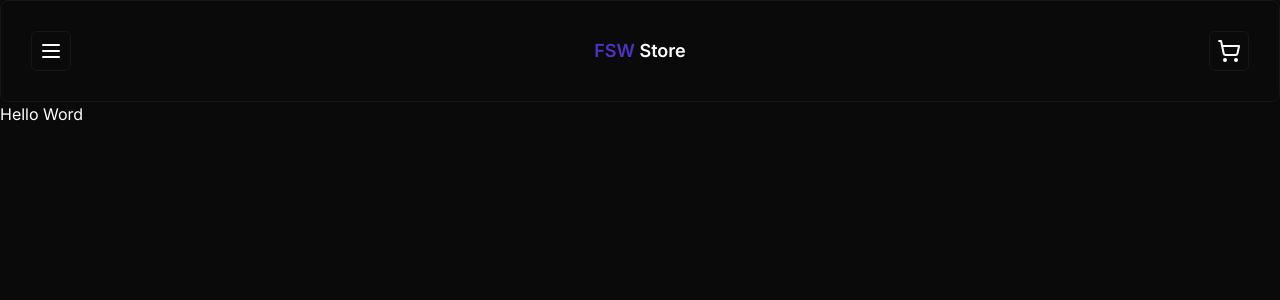
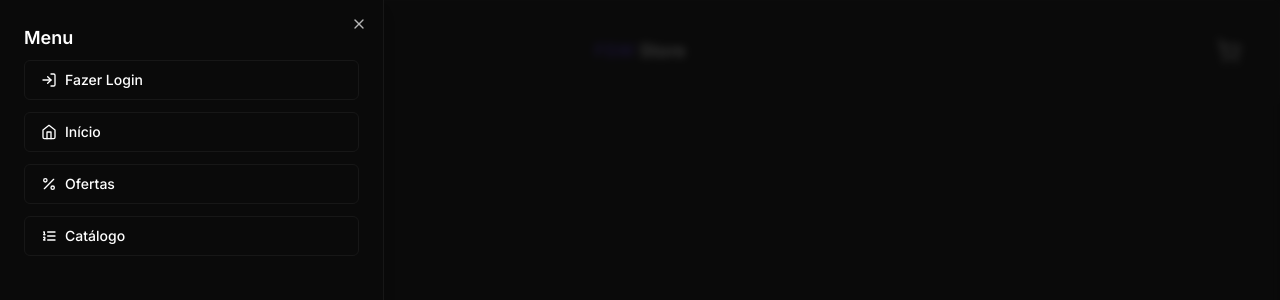
Before and after one commit to cal-oliveira/fsw-store, a Next.js app: page / in a window 1280 px wide. Both pictures are taken after a click on the button 51 px from the left and 51 px from the top of the page. Shown: the top 300 px of the page. Built offline with nearby package versions, Linux system fonts and the light colour scheme.

Commit message:
feat
add header menu using sheet component

```diff
--- a/package.json
+++ b/package.json
@@ -10,6 +10,7 @@
   },
   "dependencies": {
     "@prisma/client": "^5.4.2",
+    "@radix-ui/react-dialog": "^1.0.5",
     "@radix-ui/react-slot": "^1.0.2",
     "class-variance-authority": "^0.7.0",
     "clsx": "^2.0.0",
--- a/src/components/ui/header.tsx
+++ b/src/components/ui/header.tsx
@@ -1,13 +1,44 @@
-import { MenuIcon, ShoppingCartIcon } from "lucide-react";
+import { HomeIcon, ListOrderedIcon, LogInIcon, MenuIcon, PercentCircleIcon, PercentIcon, ShoppingCartIcon } from "lucide-react";
 import { Button } from "./button";
 import { Card } from "./card";
+import { Sheet, SheetContent, SheetHeader, SheetTrigger } from "./sheet";
 
 const Header = () => {
     return (
         <Card className="flex justify-between p-[1.875rem] items-center">
-            <Button size='icon' variant='outline'>
-                <MenuIcon />
-            </Button>
+            <Sheet>
+                <SheetTrigger asChild>
+                    <Button size='icon' variant='outline'>
+                        <MenuIcon />
+                    </Button>
+                </SheetTrigger>
+
+                <SheetContent side='left'>
+                    <SheetHeader className="text-left text-lg font-semibold">Menu</SheetHeader>
+
+                    <div className="mt-2 flex flex-col gap-3">
+                        <Button variant='outline' className="w-full justify-start gap-2">
+                            <LogInIcon size={16}/>
+                            Fazer Login
+                        </Button>
+
+                        <Button variant='outline' className="w-full justify-start gap-2">
+                            <HomeIcon size={16}/>
+                            Início
+                        </Button>
+
+                        <Button variant='outline' className="w-full justify-start gap-2">
+                            <PercentIcon size={16}/>
+                            Ofertas
+                        </Button>
+
+                        <Button variant='outline' className="w-full justify-start gap-2">
+                            <ListOrderedIcon size={16}/>
+                            Catálogo
+                        </Button>
+                    </div>
+                </SheetContent>
+            </Sheet>
 
             <h1 className="text-lg font-semibold">
                 <span className="text-primary">FSW</span> Store
--- /dev/null
+++ b/src/components/ui/sheet.tsx
@@ -0,0 +1,140 @@
+"use client"
+
+import * as React from "react"
+import * as SheetPrimitive from "@radix-ui/react-dialog"
+import { cva, type VariantProps } from "class-variance-authority"
+import { X } from "lucide-react"
+
+import { cn } from "@/lib/utils"
+
+const Sheet = SheetPrimitive.Root
+
+const SheetTrigger = SheetPrimitive.Trigger
+
+const SheetClose = SheetPrimitive.Close
+
+const SheetPortal = SheetPrimitive.Portal
+
+const SheetOverlay = React.forwardRef<
+  React.ElementRef<typeof SheetPrimitive.Overlay>,
+  React.ComponentPropsWithoutRef<typeof SheetPrimitive.Overlay>
+>(({ className, ...props }, ref) => (
+  <SheetPrimitive.Overlay
+    className={cn(
+      "fixed inset-0 z-50 bg-background/80 backdrop-blur-sm data-[state=open]:animate-in data-[state=closed]:animate-out data-[state=closed]:fade-out-0 data-[state=open]:fade-in-0",
+      className
+    )}
+    {...props}
+    ref={ref}
+  />
+))
+SheetOverlay.displayName = SheetPrimitive.Overlay.displayName
+
+const sheetVariants = cva(
+  "fixed z-50 gap-4 bg-background p-6 shadow-lg transition ease-in-out data-[state=open]:animate-in data-[state=closed]:animate-out data-[state=closed]:duration-300 data-[state=open]:duration-500",
+  {
+    variants: {
+      side: {
+        top: "inset-x-0 top-0 border-b data-[state=closed]:slide-out-to-top data-[state=open]:slide-in-from-top",
+        bottom:
+          "inset-x-0 bottom-0 border-t data-[state=closed]:slide-out-to-bottom data-[state=open]:slide-in-from-bottom",
+        left: "inset-y-0 left-0 h-full w-3/4 border-r data-[state=closed]:slide-out-to-left data-[state=open]:slide-in-from-left sm:max-w-sm",
+        right:
+          "inset-y-0 right-0 h-full w-3/4  border-l data-[state=closed]:slide-out-to-right data-[state=open]:slide-in-from-right sm:max-w-sm",
+      },
+    },
+    defaultVariants: {
+      side: "right",
+    },
+  }
+)
+
+interface SheetContentProps
+  extends React.ComponentPropsWithoutRef<typeof SheetPrimitive.Content>,
+    VariantProps<typeof sheetVariants> {}
+
+const SheetContent = React.forwardRef<
+  React.ElementRef<typeof SheetPrimitive.Content>,
+  SheetContentProps
+>(({ side = "right", className, children, ...props }, ref) => (
+  <SheetPortal>
+    <SheetOverlay />
+    <SheetPrimitive.Content
+      ref={ref}
+      className={cn(sheetVariants({ side }), className)}
+      {...props}
+    >
+      {children}
+      <SheetPrimitive.Close className="absolute right-4 top-4 rounded-sm opacity-70 ring-offset-background transition-opacity hover:opacity-100 focus:outline-none focus:ring-2 focus:ring-ring focus:ring-offset-2 disabled:pointer-events-none data-[state=open]:bg-secondary">
+        <X className="h-4 w-4" />
+        <span className="sr-only">Close</span>
+      </SheetPrimitive.Close>
+    </SheetPrimitive.Content>
+  </SheetPortal>
+))
+SheetContent.displayName = SheetPrimitive.Content.displayName
+
+const SheetHeader = ({
+  className,
+  ...props
+}: React.HTMLAttributes<HTMLDivElement>) => (
+  <div
+    className={cn(
+      "flex flex-col space-y-2 text-center sm:text-left",
+      className
+    )}
+    {...props}
+  />
+)
+SheetHeader.displayName = "SheetHeader"
+
+const SheetFooter = ({
+  className,
+  ...props
+}: React.HTMLAttributes<HTMLDivElement>) => (
+  <div
+    className={cn(
+      "flex flex-col-reverse sm:flex-row sm:justify-end sm:space-x-2",
+      className
+    )}
+    {...props}
+  />
+)
+SheetFooter.displayName = "SheetFooter"
+
+const SheetTitle = React.forwardRef<
+  React.ElementRef<typeof SheetPrimitive.Title>,
+  React.ComponentPropsWithoutRef<typeof SheetPrimitive.Title>
+>(({ className, ...props }, ref) => (
+  <SheetPrimitive.Title
+    ref={ref}
+    className={cn("text-lg font-semibold text-foreground", className)}
+    {...props}
+  />
+))
+SheetTitle.displayName = SheetPrimitive.Title.displayName
+
+const SheetDescription = React.forwardRef<
+  React.ElementRef<typeof SheetPrimitive.Description>,
+  React.ComponentPropsWithoutRef<typeof SheetPrimitive.Description>
+>(({ className, ...props }, ref) => (
+  <SheetPrimitive.Description
+    ref={ref}
+    className={cn("text-sm text-muted-foreground", className)}
+    {...props}
+  />
+))
+SheetDescription.displayName = SheetPrimitive.Description.displayName
+
+export {
+  Sheet,
+  SheetPortal,
+  SheetOverlay,
+  SheetTrigger,
+  SheetClose,
+  SheetContent,
+  SheetHeader,
+  SheetFooter,
+  SheetTitle,
+  SheetDescription,
+}
```
Also changed, not shown: 1 other file (tests, documents, lock files or other folders).
